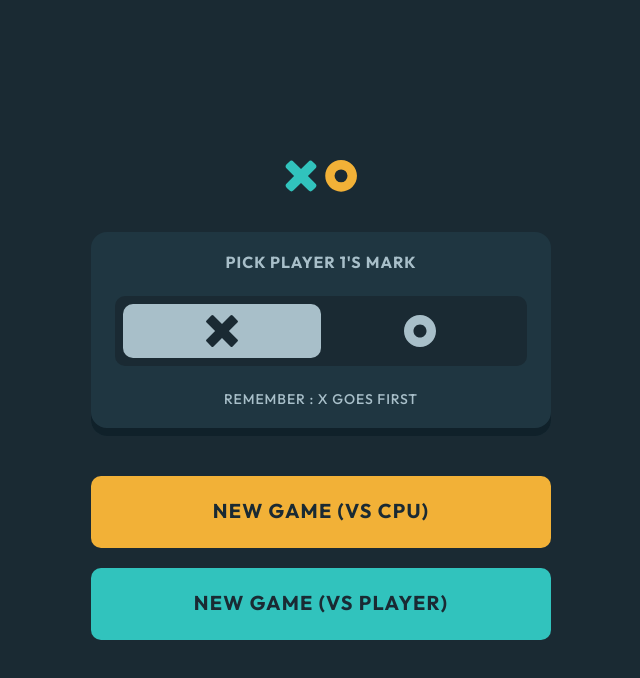
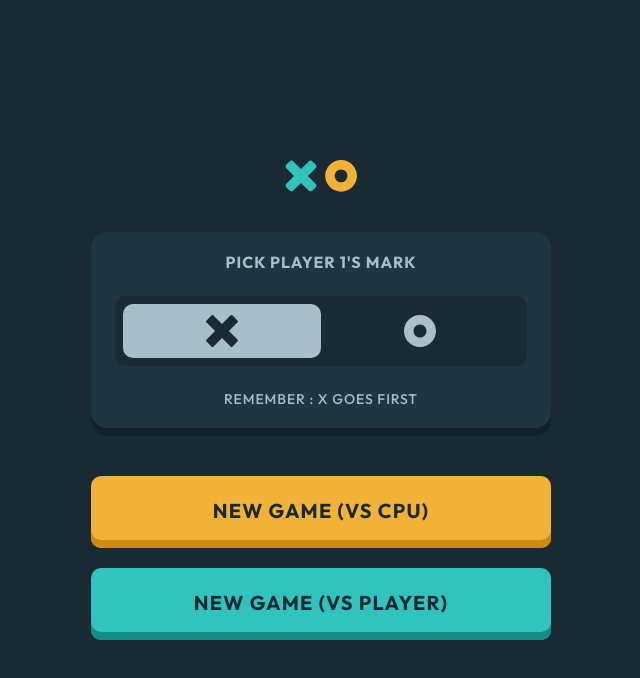
Before and after one commit to g-akca/tic-tac-toe-game, a React (Vite) app: page / in a window 1280 px wide. Shown: the top 678 px of the page, without its empty margins (319-959 px from the left). Built offline with nearby package versions, Linux system fonts and the light colour scheme.

Commit message:
Fix Button shadow bug

```diff
--- a/src/components/Button.jsx
+++ b/src/components/Button.jsx
@@ -3,7 +3,8 @@ function Button({ handleClick, className, shadowColor, shadowWidth, children })
     <button
       type="button"
       onClick={handleClick}
-      className={`bg-amber-400 hover:bg-amber-300 text-slate-900 rounded-[10px] uppercase font-bold transition-all cursor-pointer inset-shadow-[0_-${shadowWidth}px_${shadowColor}] ${className}`}
+      style={{ boxShadow: `inset 0 -${shadowWidth}px 0 ${shadowColor}` }}
+      className={`bg-amber-400 hover:bg-amber-300 text-slate-900 rounded-[10px] uppercase font-bold transition-all cursor-pointer ${className}`}
     >
       {children}
     </button>
```
